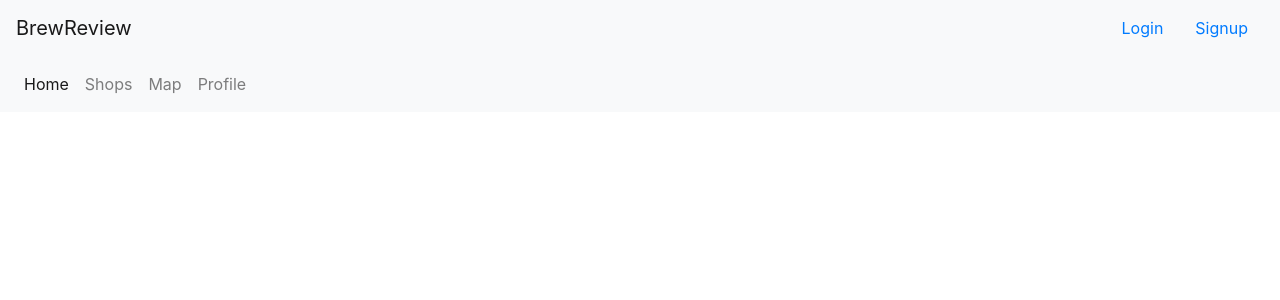
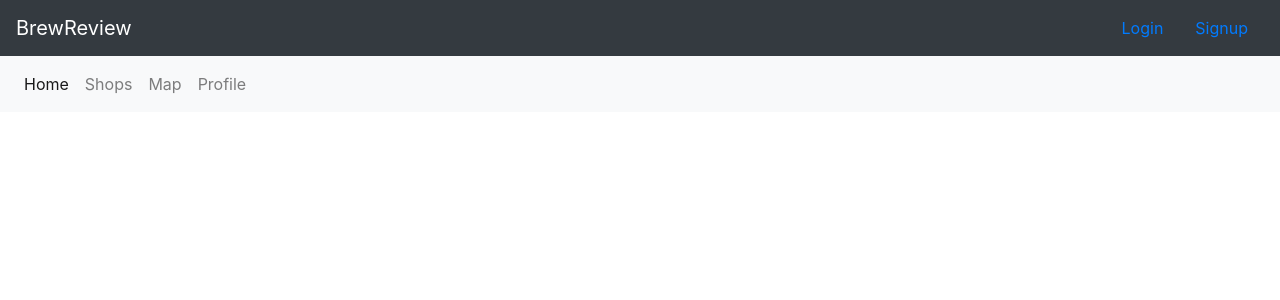
Before and after one commit to Mark-McNaught/Brew_Review_Project, a Django app: page /BrewReview/ in a window 1280 px wide. Shown: the top 300 px of the page. Run offline with Django 3.2, Linux system fonts and the light colour scheme.

Commit message:
Touch up on navbar

```diff
--- a/templates/BrewReview/base.html
+++ b/templates/BrewReview/base.html
@@ -24,7 +24,7 @@
 
 <body>
     <header>
-        <nav class="navbar navbar-light bg-light">
+        <nav class="navbar navbar-dark bg-dark">
             <a class="navbar-brand" href="{% url 'BrewReview:index' %}">BrewReview</a>
                 <ul class="nav justify-content-end">
                     <li class="nav-item">
```
